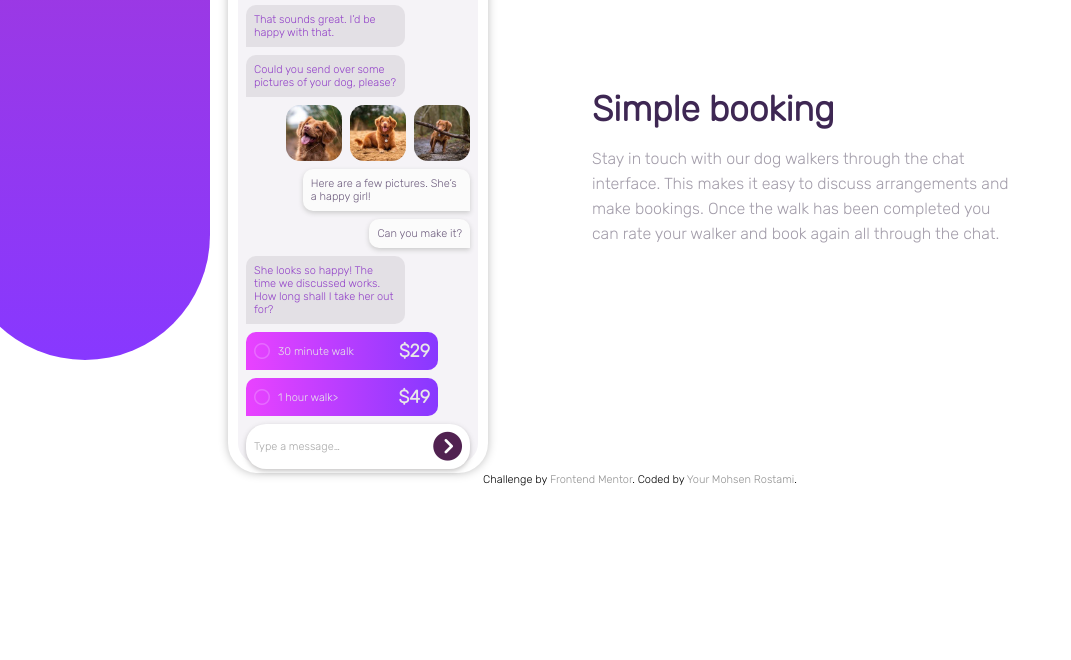
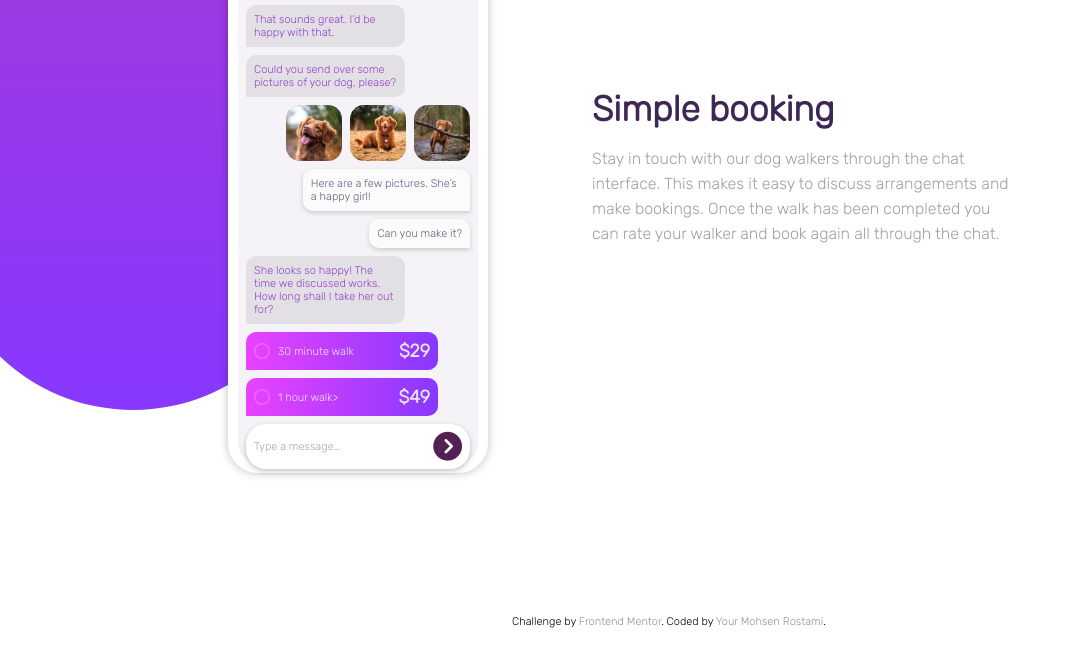
Before and after one commit to mohsenrostami2000/chatapp, a plain HTML site: page index.html in a window 1280 px wide. Shown: the part 140-800 px from the top of the page, without its empty margins (0-1071 px from the left). Drawn offline with Linux system fonts and the light colour scheme; a web font is replaced by a local one.

Commit message:
its better

```diff
--- a/css/style.css
+++ b/css/style.css
@@ -241,7 +241,9 @@ main {
 
 @media (min-width: 700px) {
     .purpel-background {
-        width: 250px;
+        width: 30%;
+        margin-left: -1.2rem;
+        height: 550px;
     }
 
 
@@ -266,5 +268,11 @@ main {
         font-weight: bolder;
     }
 
+    .attribution {
+        position: absolute;
+        bottom: 1rem;
+        left: calc(50% - 8rem);
+    }
+
 
 }
```
